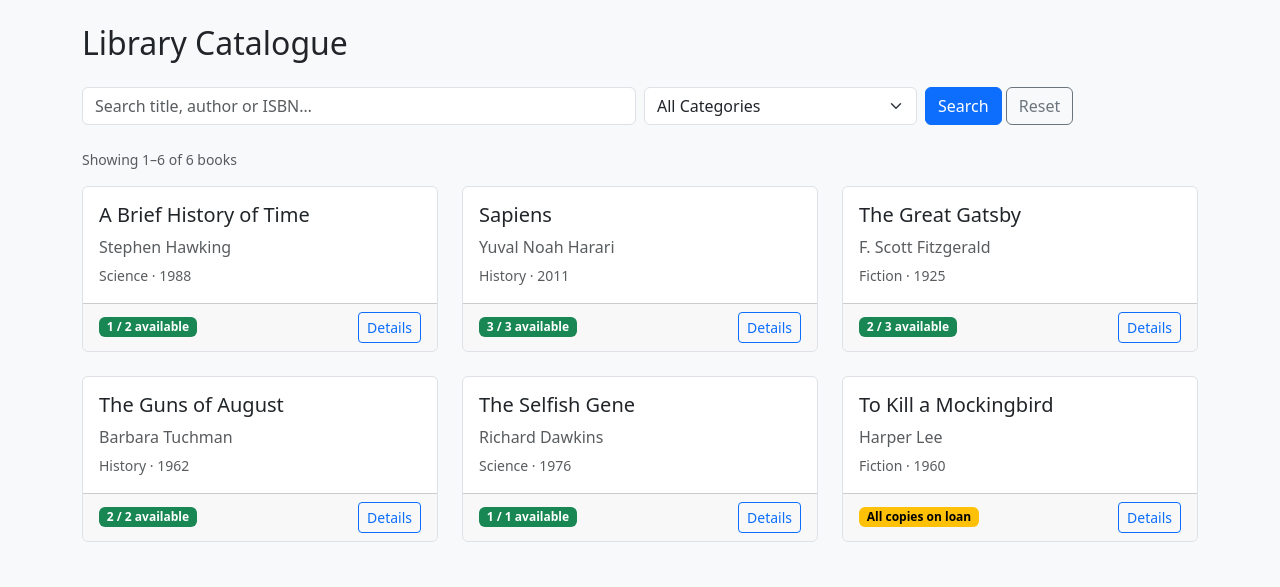
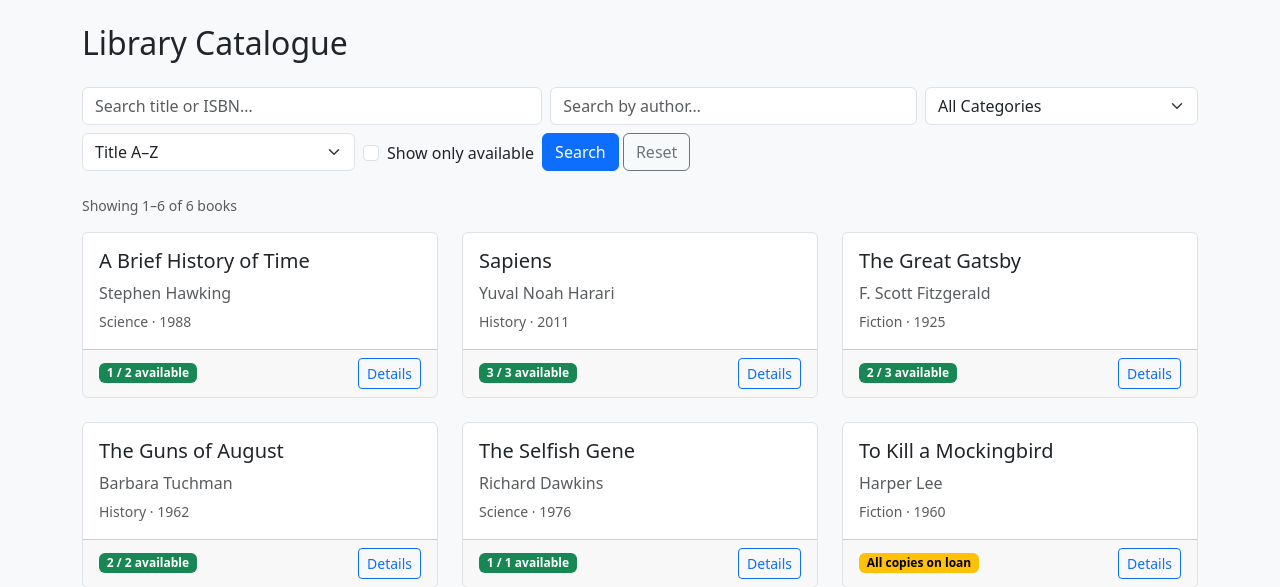
Before and after one commit to lubdhak7414/ShelfAware, a PHP site: page / in a window 1280 px wide. Shown: the part 57-644 px from the top of the page. Run offline with PHP 8.4, Linux system fonts and the light colour scheme; data comes from the database, SQL or seed files in the repository.

Commit message:
Advanced catalogue search — category filter, availability, sort

```diff
--- a/index.php
+++ b/index.php
@@ -5,10 +5,21 @@ require_once __DIR__ . '/helpers.php';
 
 $pdo = get_pdo();
 
-$search   = trim($_GET['q'] ?? '');
-$cat_id   = (int)($_GET['cat'] ?? 0);
-$page     = max(1, (int)($_GET['page'] ?? 1));
-$per_page = 25;
+$search        = trim($_GET['q'] ?? '');
+$author_search = trim($_GET['author'] ?? '');
+$cat_id        = (int)($_GET['cat'] ?? 0);
+$available_only = !empty($_GET['available']);
+$sort          = $_GET['sort'] ?? 'title_asc';
+$page          = max(1, (int)($_GET['page'] ?? 1));
+$per_page      = 25;
+
+// Allowed sort options mapped to ORDER BY clauses
+$sort_options = [
+    'title_asc'   => 'b.Title ASC',
+    'author_asc'  => 'b.Author ASC',
+    'year_desc'   => 'b.Year DESC',
+];
+$order_by = $sort_options[$sort] ?? 'b.Title ASC';
 
 // Fetch categories with per-category book counts for the filter dropdown
 $categories = $pdo->query(
@@ -19,25 +30,37 @@ $categories = $pdo->query(
      ORDER BY c.Name"
 )->fetchAll();
 
-// Build base WHERE clause
-$where  = "WHERE 1=1";
-$params = [];
+// Build WHERE clause dynamically
+$conditions = ["1=1"];
+$params     = [];
 
 if ($search !== '') {
-    $where   .= " AND (b.Title LIKE ? OR b.Author LIKE ? OR b.ISBN LIKE ?)";
-    $like     = '%' . $search . '%';
-    $params[] = $like;
-    $params[] = $like;
-    $params[] = $like;
+    $conditions[] = "(b.Title LIKE ? OR b.ISBN LIKE ?)";
+    $like          = '%' . $search . '%';
+    $params[]      = $like;
+    $params[]      = $like;
+}
+
+if ($author_search !== '') {
+    $conditions[] = "b.Author LIKE ?";
+    $params[]     = '%' . $author_search . '%';
 }
 
 if ($cat_id > 0) {
-    $where   .= " AND b.Category_id = ?";
-    $params[] = $cat_id;
+    $conditions[] = "b.Category_id = ?";
+    $params[]     = $cat_id;
 }
 
+if ($available_only) {
+    $conditions[] = "b.CopiesAvailable > 0";
+}
+
+$where = "WHERE " . implode(" AND ", $conditions);
+
 // Total count for pagination
-$cnt_stmt = $pdo->prepare("SELECT COUNT(*) FROM book b JOIN category c ON b.Category_id = c.Category_id $where");
+$cnt_stmt = $pdo->prepare(
+    "SELECT COUNT(*) FROM book b JOIN category c ON b.Category_id = c.Category_id $where"
+);
 $cnt_stmt->execute($params);
 $total_books = (int)$cnt_stmt->fetchColumn();
 $total_pages = max(1, (int)ceil($total_books / $per_page));
@@ -45,7 +68,11 @@ $page        = min($page, $total_pages);
 $offset      = ($page - 1) * $per_page;
 
 // Fetch page of books
-$sql  = "SELECT b.*, c.Name AS CategoryName FROM book b JOIN category c ON b.Category_id = c.Category_id $where ORDER BY b.Title LIMIT $per_page OFFSET $offset";
+$sql  = "SELECT b.*, c.Name AS CategoryName
+         FROM book b JOIN category c ON b.Category_id = c.Category_id
+         $where
+         ORDER BY $order_by
+         LIMIT $per_page OFFSET $offset";
 $stmt = $pdo->prepare($sql);
 $stmt->execute($params);
 $books = $stmt->fetchAll();
@@ -56,11 +83,17 @@ require __DIR__ . '/partials/header.php';
 
 <h2 class="mb-4">Library Catalogue</h2>
 
-<form method="get" class="row g-2 mb-4">
-    <div class="col-sm-6">
+<form method="get" class="mb-4">
+    <div class="row g-2 mb-2">
+        <div class="col-sm-5">
             <input type="text" name="q" class="form-control"
-               placeholder="Search title, author or ISBN&hellip;"
+                   placeholder="Search title or ISBN&hellip;"
                    value="<?= e($search) ?>">
+        </div>
+        <div class="col-sm-4">
+            <input type="text" name="author" class="form-control"
+                   placeholder="Search by author&hellip;"
+                   value="<?= e($author_search) ?>">
         </div>
         <div class="col-sm-3">
             <select name="cat" class="form-select">
@@ -73,9 +106,26 @@ require __DIR__ . '/partials/header.php';
                 <?php endforeach; ?>
             </select>
         </div>
+    </div>
+    <div class="row g-2 align-items-center">
+        <div class="col-sm-3">
+            <select name="sort" class="form-select">
+                <option value="title_asc"  <?= $sort === 'title_asc'  ? 'selected' : '' ?>>Title A–Z</option>
+                <option value="author_asc" <?= $sort === 'author_asc' ? 'selected' : '' ?>>Author A–Z</option>
+                <option value="year_desc"  <?= $sort === 'year_desc'  ? 'selected' : '' ?>>Year (newest first)</option>
+            </select>
+        </div>
+        <div class="col-sm-auto">
+            <div class="form-check mt-1">
+                <input class="form-check-input" type="checkbox" name="available" id="chk_available"
+                       value="1" <?= $available_only ? 'checked' : '' ?>>
+                <label class="form-check-label" for="chk_available">Show only available</label>
+            </div>
+        </div>
         <div class="col-sm-auto">
             <button type="submit" class="btn btn-primary">Search</button>
             <a href="/index.php" class="btn btn-outline-secondary">Reset</a>
+        </div>
     </div>
 </form>
 
@@ -124,7 +174,13 @@ require __DIR__ . '/partials/header.php';
 
 <?php if ($total_pages > 1): ?>
 <?php
-$qs = http_build_query(array_filter(['q' => $search, 'cat' => $cat_id ?: null]));
+$qs = http_build_query(array_filter([
+    'q'         => $search,
+    'author'    => $author_search,
+    'cat'       => $cat_id ?: null,
+    'available' => $available_only ? '1' : null,
+    'sort'      => $sort !== 'title_asc' ? $sort : null,
+]));
 $base = '/index.php' . ($qs ? '?' . $qs . '&' : '?');
 ?>
 <nav class="mt-4">
```
Lines whose indentation alone changed are shown as unchanged.
